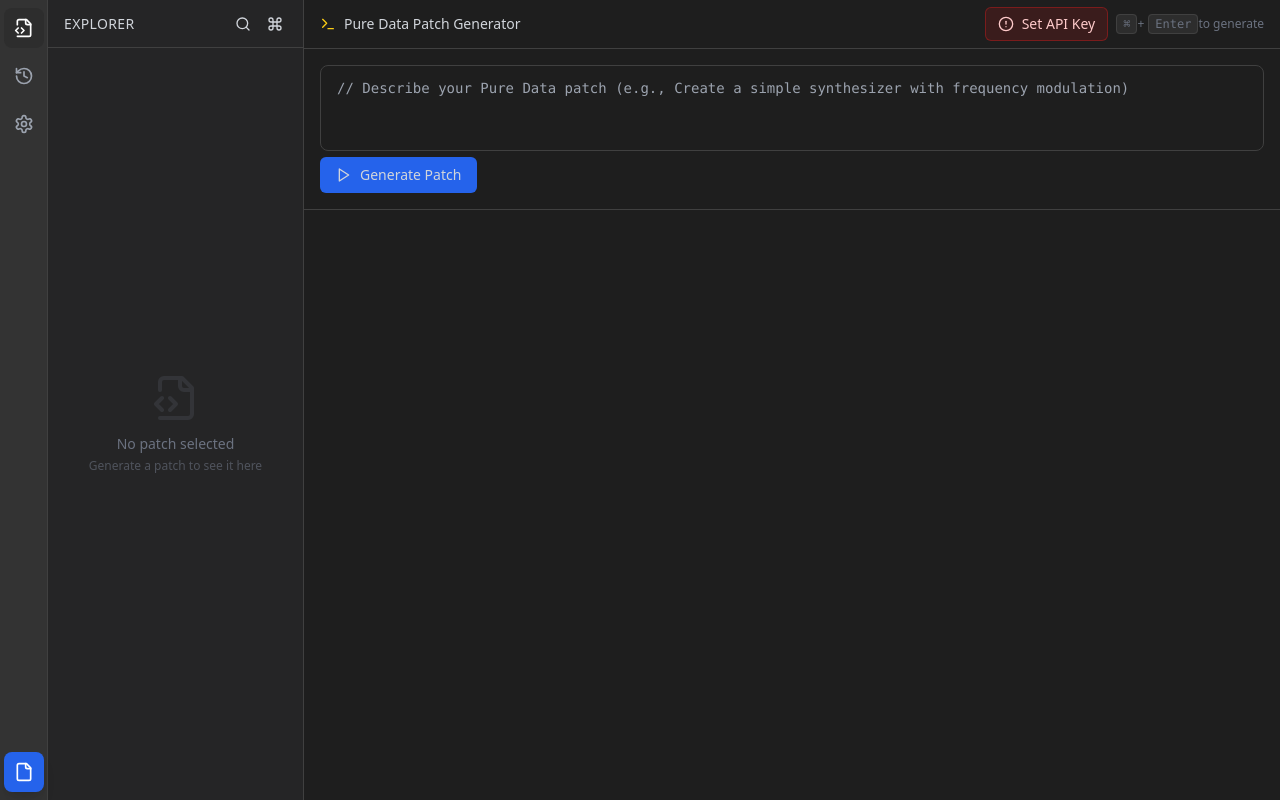
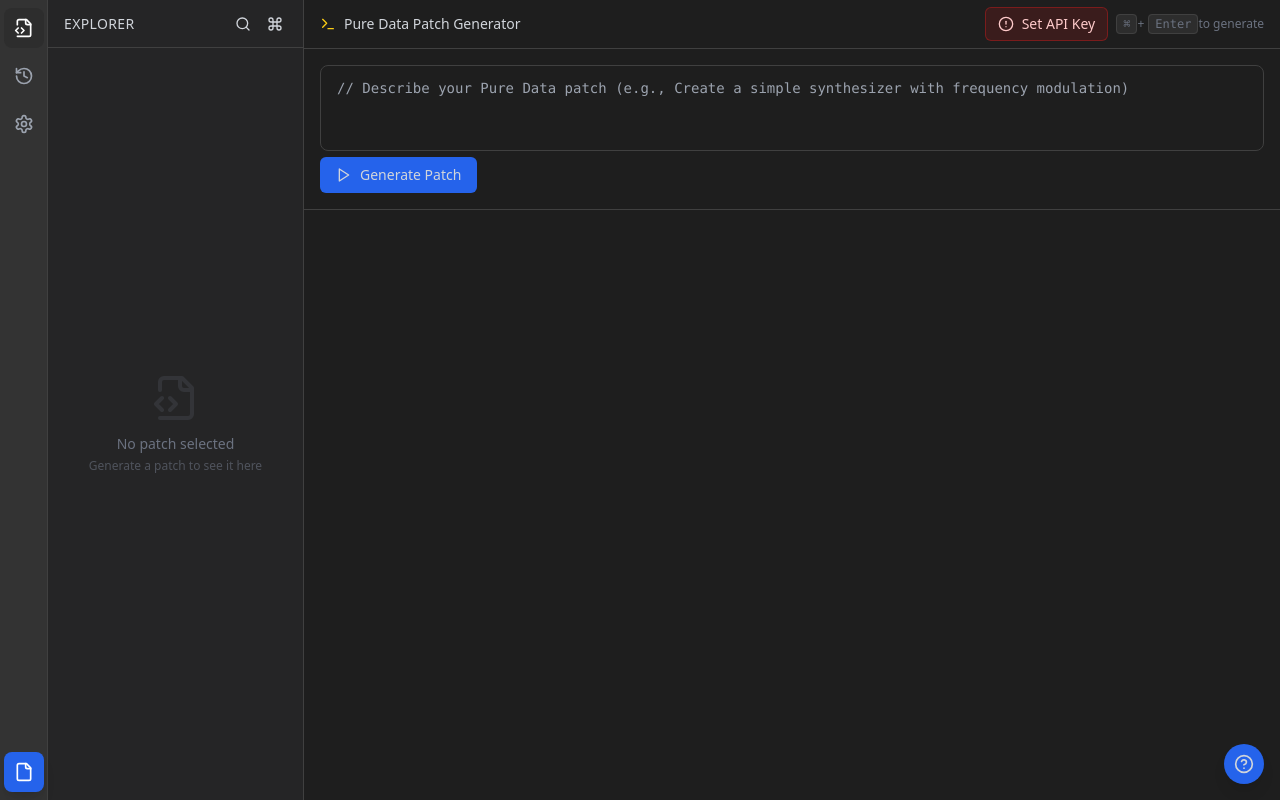
Before and after one commit to ajjuism/patchpd, a React (Vite) app: page / in a window 1280 px wide. Built offline with nearby package versions, Linux system fonts and the light colour scheme.

Commit message:
Fix - FLOATING

```diff
--- a/src/App.tsx
+++ b/src/App.tsx
@@ -32,6 +32,7 @@ function App() {
   const [apiKeyError, setApiKeyError] = useState<string | null>(null);
   const [activeTab, setActiveTab] = useState<Tab>('explorer');
   const [showSearch, setShowSearch] = useState(false);
+  const [showGettingStartedPopup, setShowGettingStartedPopup] = useState(false);
 
   // Add this function to filter history items
   const filteredHistory = useMemo(() => {
@@ -901,6 +902,46 @@ function App() {
         </div>
       )}
 
+      {/* Add this floating help button and popup before the Toaster */}
+      <div className="fixed bottom-4 right-4 z-50">
+        <button
+          onClick={() => setShowGettingStartedPopup(prev => !prev)}
+          className="w-10 h-10 bg-blue-600 hover:bg-blue-700 rounded-full flex items-center justify-center shadow-lg transition-colors"
+          title="Getting Started"
+        >
+          <HelpCircle className="w-5 h-5" />
+        </button>
+
+        {showGettingStartedPopup && (
+          <div className="absolute bottom-12 right-0 w-80 bg-[#1e1e1e] border border-[#404040] rounded-lg shadow-xl">
+            <div className="flex items-center justify-between px-4 py-3 border-b border-[#404040]">
+              <div className="flex items-center gap-2">
+                <Info className="w-4 h-4 text-blue-400" />
+                <h2 className="text-sm font-medium">Getting Started</h2>
+              </div>
+              <button
+                onClick={() => setShowGettingStartedPopup(false)}
+                className="p-1 hover:bg-[#2d2d2d] rounded"
+              >
+                <X className="w-4 h-4" />
+              </button>
+            </div>
+            <div className="p-4 text-sm space-y-3">
+              <p>Welcome to Patch.pd! Here's how to get started:</p>
+              <ol className="list-decimal list-inside space-y-2">
+                <li>Enter your OpenAI API key in Settings</li>
+                <li>Type a description of the sound you want to create</li>
+                <li>Click "Generate Patch" to create your Pure Data patch</li>
+                <li>Download the .pd file and open it in Pure Data</li>
+              </ol>
+              <p className="text-gray-400">
+                Need help? Check out our documentation for more examples and tips.
+              </p>
+            </div>
+          </div>
+        )}
+      </div>
+
       <Toaster position="bottom-right" />
     </div>
   );
```
